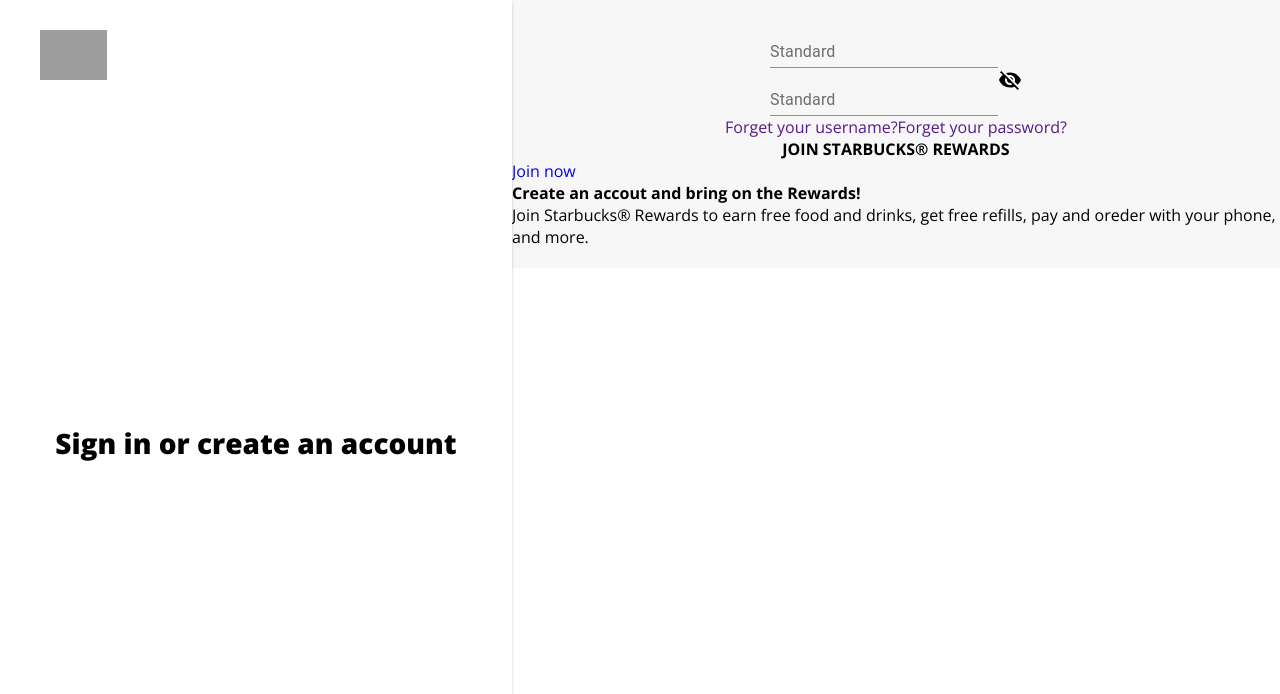
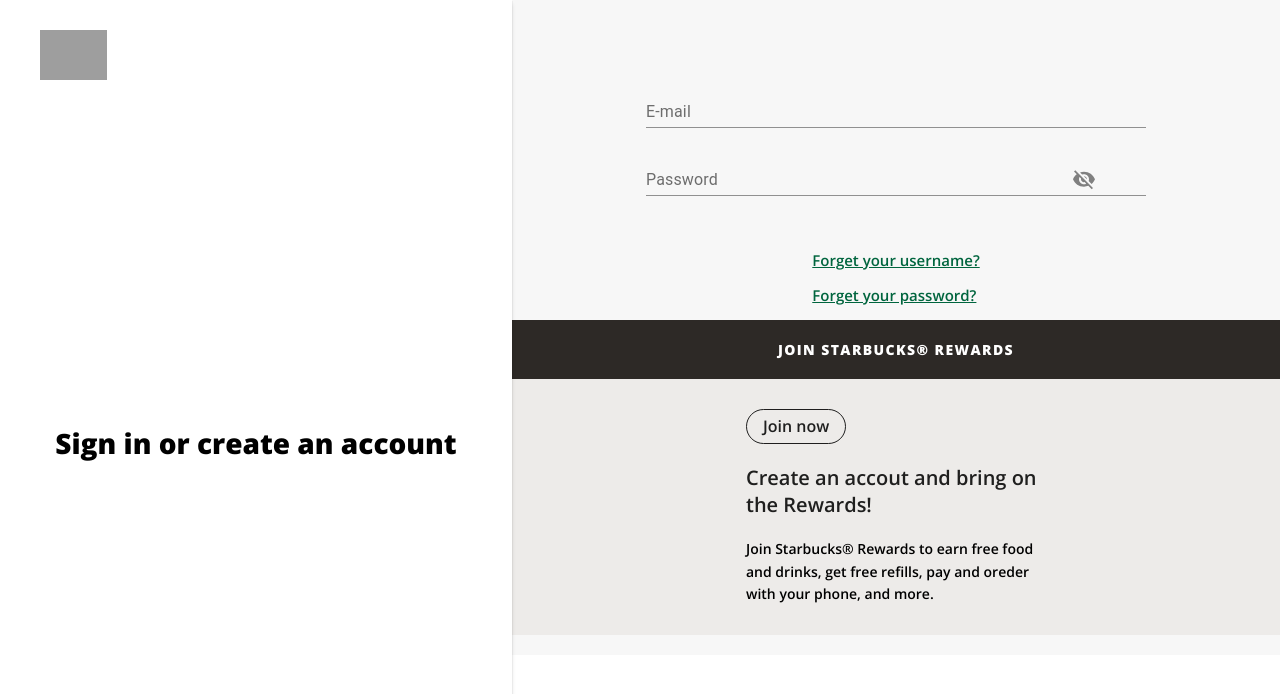
Before and after one commit to EinsVision/Starbucks-clone, a React (Create React App) app in the folder starbucks-clone/: page /account/signin in a window 1280 px wide. Shown: the top 694 px of the page. Built offline with nearby package versions, Linux system fonts and the light colour scheme; grey boxes are pictures that could not be loaded.

Commit message:
built login page

```diff
--- a/starbucks-clone/src/screens/LoginScreen.css
+++ b/starbucks-clone/src/screens/LoginScreen.css
@@ -44,3 +44,159 @@
   background-color: #f7f7f7;
   padding: 20px 0;
 }
+
+.loginScreen__right > form{
+  min-width: 500px;
+  min-height: 150px;
+  display: flex;
+  flex-direction: column;
+  gap: 20px;
+  padding: 0px 0;
+  padding-top: 60px;
+}
+
+.loginScreen__inputContainer{
+  position: relative;
+}
+
+.loginScreen__input{
+  width: 100%;
+}
+
+.loginScreen__resetLinks{
+  margin-top: 20px;
+}
+
+.loginScreen__resetLinks > a{
+  display: block;
+  margin-bottom: 15px;
+  text-decoration: underline;
+  color: #00653e;
+  font-weight: 600;
+  font-size: 15px;
+}
+
+.loginScreen__resetLinks > a:hover{
+  text-decoration: none;
+}
+
+.loginScreen__error{
+  margin-top: 5px;
+  display: flex;
+  align-items: center;
+  gap: 5px;
+  font-size: smaller;
+}
+
+.loginScreen__error > .MuiSvgIcon-root{
+  color: #e75b52;
+}
+
+
+.loginScreen__reportIcon {
+  position: absolute;
+  right: 0;
+  top: 0;
+  transform: translateY(100%);
+}
+
+.loginScreen__visibilityIcon {
+  cursor: pointer;
+  color: grey;
+  position: absolute;
+  right: 10%;
+  top: 0;
+  transform: translateY(80%);
+}
+
+.loginScreen__rewards {
+  text-align: center;
+  width: 100%;
+  padding: 20px 0;
+  background-color: #2d2926;
+  color: white;
+}
+
+.loginScreen__rewards > h4 {
+  font-size: 14px;
+  font-weight: 800;
+  letter-spacing: 1.4px;
+}
+
+.loginScreen__joinNow {
+  background-color: #edebe9;
+  width: 100%;
+  padding: 30px 0;
+}
+
+.loginScreen__joinNowContainer {
+  max-width: 300px;
+  margin-left: auto;
+  margin-right: auto;
+  display: flex;
+  flex-direction: column;
+  gap: 20px;
+}
+
+.loginScreen__joinNowContainer > a {
+  display: inline-block;
+  background: none;
+  border-style: solid;
+  border-width: 1px;
+  border-radius: 50px;
+  padding: 7px 16px;
+  font-weight: 600;
+  line-height: 1.2;
+  text-align: center;
+  text-decoration: none;
+  transition: all 0.2s ease;
+  color: rgba(0, 0, 0, 0.87);
+  margin-right: auto;
+}
+
+.loginScreen__joinNowContainer > a:hover {
+  background-color: rgba(0, 0, 0, 0.06);
+}
+
+.loginScreen__joinNowContainer > h4 {
+  font-size: 20px;
+  font-weight: 600;
+  color: rgba(0, 0, 0, 0.87);
+}
+
+.loginScreen__joinNowContainer > p {
+  font-size: 14px;
+  font-weight: 600;
+  line-height: 1.6;
+}
+
+@media (max-width: 1024px) {
+  .loginScreen__info {
+    font-size: 12px;
+  }
+}
+
+@media (max-width: 768px) {
+  .loginScreen {
+    flex-direction: column;
+  }
+  .loginScreen__left {
+    position: relative;
+    width: 100%;
+    height: 150px;
+    gap: 10px;
+  }
+  .loginScreen__info {
+    display: inline;
+    padding-left: 40px;
+  }
+  .loginScreen__right {
+    margin-left: 0;
+  }
+}
+
+@media (max-width: 425px) {
+  .loginScreen__info {
+    font-size: 9px;
+  }
+}
--- a/starbucks-clone/src/screens/LoginScreen.js
+++ b/starbucks-clone/src/screens/LoginScreen.js
@@ -36,7 +36,7 @@
         <form onSubmit={handleSubmit(onSubmit)}>
           <div className="loginScreen__inputContainer">
             <TextField
-              label='Standard'
+              label='E-mail'
               name='email'
               type='email'
               InputLabelProps={{ style: { color: 'rgba(0,0,0,0.56)'}}}
@@ -58,7 +58,7 @@
 
           <div className="loginScreen__inputContainer">
             <TextField
-              label='Standard'
+              label='Password'
               name='password'
               type={passwordShown ? 'text' : 'password'}
               InputLabelProps={{ style: { color: 'rgba(0,0,0,0.56)'}}}
```
